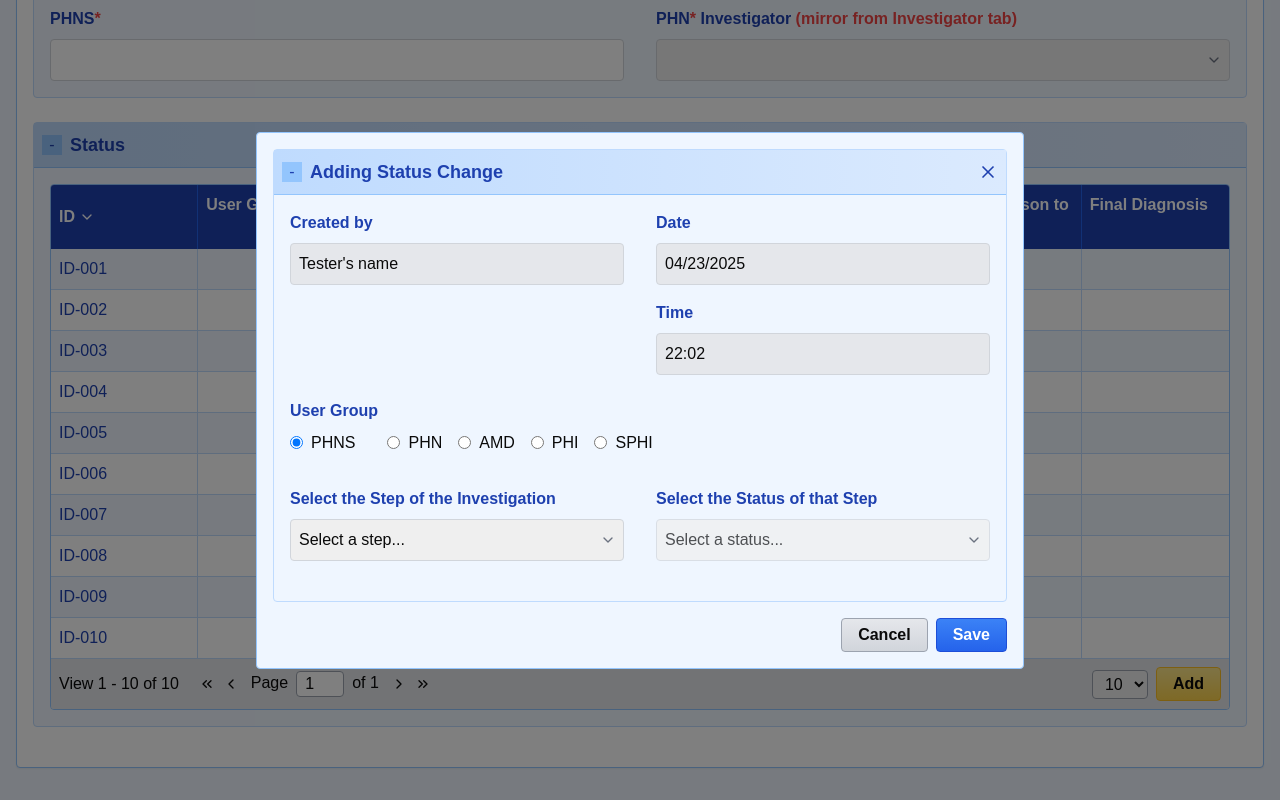
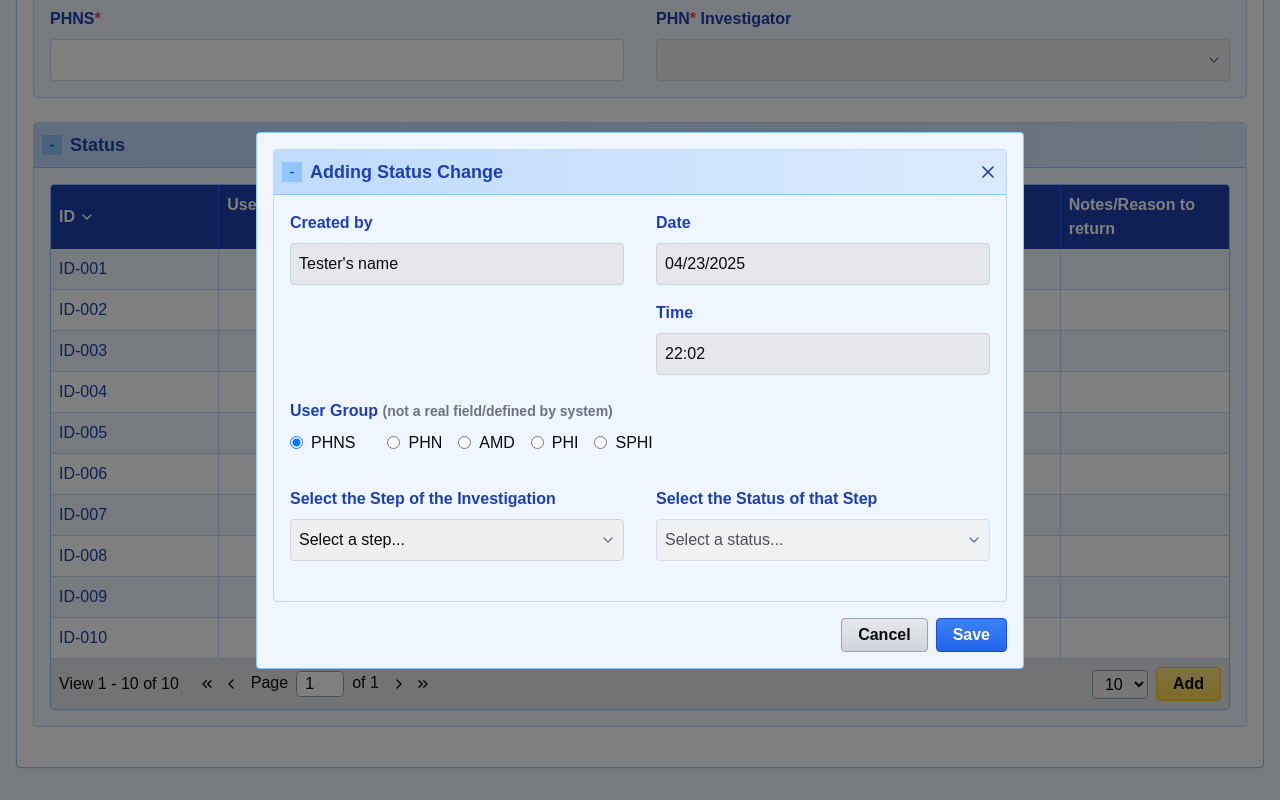
Before and after one commit to mariaboker/v0-LAC, a Next.js app: page / in a window 1280 px wide. Both pictures are taken after a click on the button "Add". Shown: the part 852-1652 px from the top of the page. Built offline with nearby package versions, Linux system fonts and the light colour scheme.

Commit message:
feat: remove "Final Diagnosis" column from status table
Adjust grid layout and remove column while keeping field in popup

Co-authored-by: Maria <8136855+mariaboker@users.noreply.github.com>

```diff
--- a/disease-incident.tsx
+++ b/disease-incident.tsx
@@ -405,8 +405,7 @@ export default function DiseaseIncidentForm() {
 
                   <div>
                     <label className="block text-blue-800 font-bold mb-2">
-                      PHN<span className="text-red-500">*</span> Investigator{" "}
-                      <span className="text-red-500">(mirror from Investigator tab)</span>
+                      PHN<span className="text-red-500">*</span> Investigator
                     </label>
                     <div className="relative">
                       <select className="w-full border border-gray-300 p-2 rounded appearance-none">
@@ -431,8 +430,8 @@ export default function DiseaseIncidentForm() {
               {/* Status Table */}
               <div className="p-4">
                 <div className="border border-blue-300 rounded overflow-hidden">
-                  {/* Table Header */}
-                  <div className="grid grid-cols-8">
+                  {/* Table Header - Changed from grid-cols-8 to grid-cols-7 */}
+                  <div className="grid grid-cols-7">
                     <div className="p-2 border-r border-blue-600 flex items-center bg-blue-800 text-white font-bold">
                       ID <ChevronDown className="ml-1 h-4 w-4" />
                     </div>
@@ -441,19 +440,16 @@ export default function DiseaseIncidentForm() {
                     <div className="p-2 border-r border-blue-600 bg-blue-800 text-white font-bold">Status</div>
                     <div className="p-2 border-r border-blue-600 bg-blue-800 text-white font-bold">Date and Time</div>
                     <div className="p-2 border-r border-blue-600 bg-blue-800 text-white font-bold">Updated by</div>
-                    <div className="p-2 border-r border-blue-600 bg-blue-800 text-white font-bold">
-                      Notes/Reason to return
-                    </div>
-                    <div className="p-2 bg-blue-800 text-white font-bold">Final Diagnosis</div>
+                    <div className="p-2 bg-blue-800 text-white font-bold">Notes/Reason to return</div>
                   </div>
 
-                  {/* Table Body */}
+                  {/* Table Body - Changed from grid-cols-8 to grid-cols-7 */}
                   <div className="bg-white">
                     {statusEntries.length > 0
                       ? statusEntries.map((entry, index) => (
                           <div
                             key={entry.id}
-                            className={`grid grid-cols-8 ${index % 2 === 0 ? "bg-blue-50" : "bg-white"} border-b border-blue-200`}
+                            className={`grid grid-cols-7 ${index % 2 === 0 ? "bg-blue-50" : "bg-white"} border-b border-blue-200`}
                           >
                             <div
                               className="p-2 border-r border-blue-200 text-blue-800 cursor-pointer hover:underline"
@@ -467,7 +463,7 @@ export default function DiseaseIncidentForm() {
                             <div className="p-2 border-r border-blue-200">{entry.dateTime}</div>
                             <div className="p-2 border-r border-blue-200">{entry.updatedBy}</div>
                             <div
-                              className={`p-2 border-r border-blue-200 ${entry.notes ? "text-blue-600 cursor-pointer hover:underline" : ""}`}
+                              className={`p-2 ${entry.notes ? "text-blue-600 cursor-pointer hover:underline" : ""}`}
                               onClick={() => entry.notes && handleViewNotes(entry)}
                             >
                               {entry.notes
@@ -476,23 +472,15 @@ export default function DiseaseIncidentForm() {
                                   : entry.notes
                                 : ""}
                             </div>
-                            <div className="p-2">
-                              {entry.finalDiagnosis
-                                ? entry.finalDiagnosis.length > 30
-                                  ? `${entry.finalDiagnosis.substring(0, 30)}...`
-                                  : entry.finalDiagnosis
-                                : ""}
-                            </div>
                           </div>
                         ))
                       : // Empty rows
                         Array.from({ length: 10 }).map((_, index) => (
                           <div
                             key={index}
-                            className={`grid grid-cols-8 ${index % 2 === 0 ? "bg-blue-50" : "bg-white"} border-b border-blue-200`}
+                            className={`grid grid-cols-7 ${index % 2 === 0 ? "bg-blue-50" : "bg-white"} border-b border-blue-200`}
                           >
                             <div className="p-2 border-r border-blue-200 text-blue-800">{`ID-${String(index + 1).padStart(3, "0")}`}</div>
-                            <div className="p-2 border-r border-blue-200"></div>
                             <div className="p-2 border-r border-blue-200"></div>
                             <div className="p-2 border-r border-blue-200"></div>
                             <div className="p-2 border-r border-blue-200"></div>
@@ -603,7 +591,9 @@ export default function DiseaseIncidentForm() {
 
                   {/* User Group Radio Buttons */}
                   <div className="mb-6">
-                    <label className="block text-blue-800 font-bold mb-2">User Group</label>
+                    <label className="block text-blue-800 font-bold mb-2">
+                      User Group <span className="text-gray-500 text-sm">(not a real field/defined by system)</span>
+                    </label>
                     <div className="flex items-center space-x-4 flex-wrap">
                       <label className="flex items-center mr-4 mb-2">
                         <input
```
Also changed, not shown: 1 other file (tests, documents, lock files or other folders).
